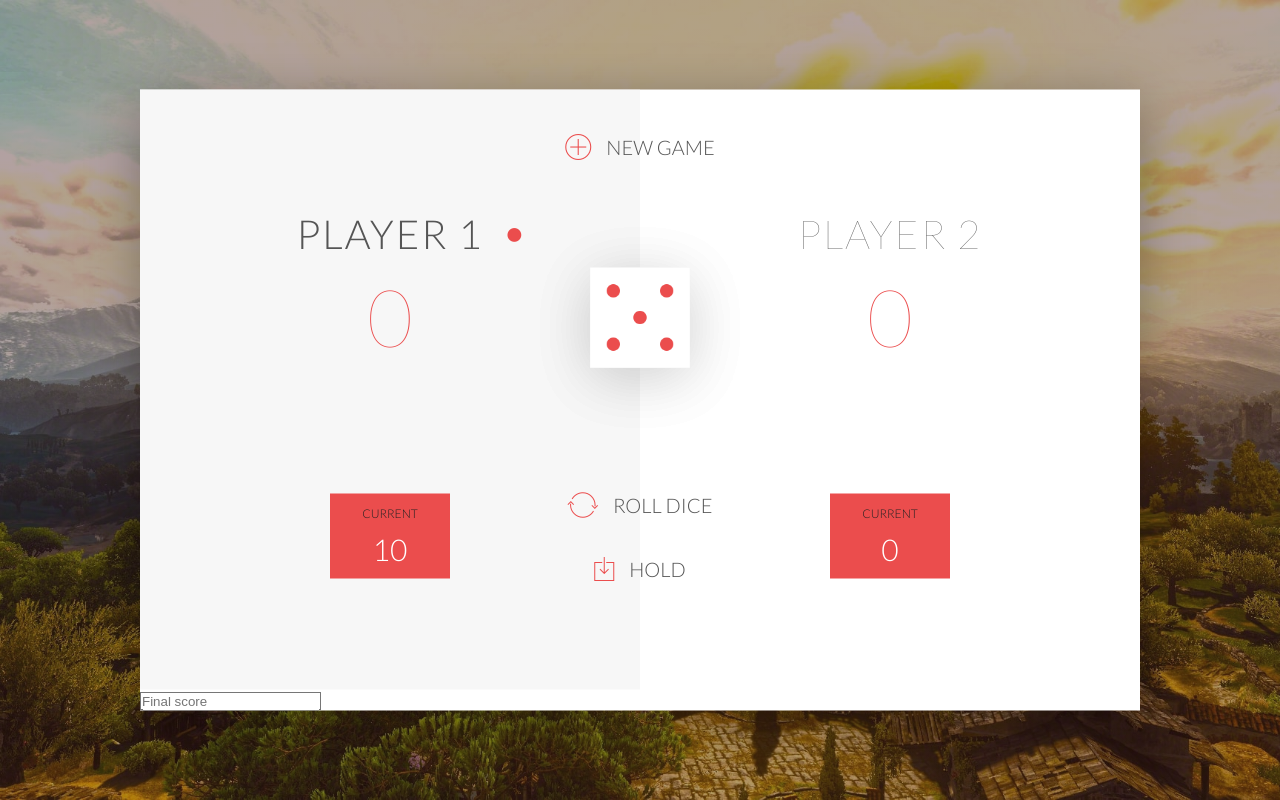
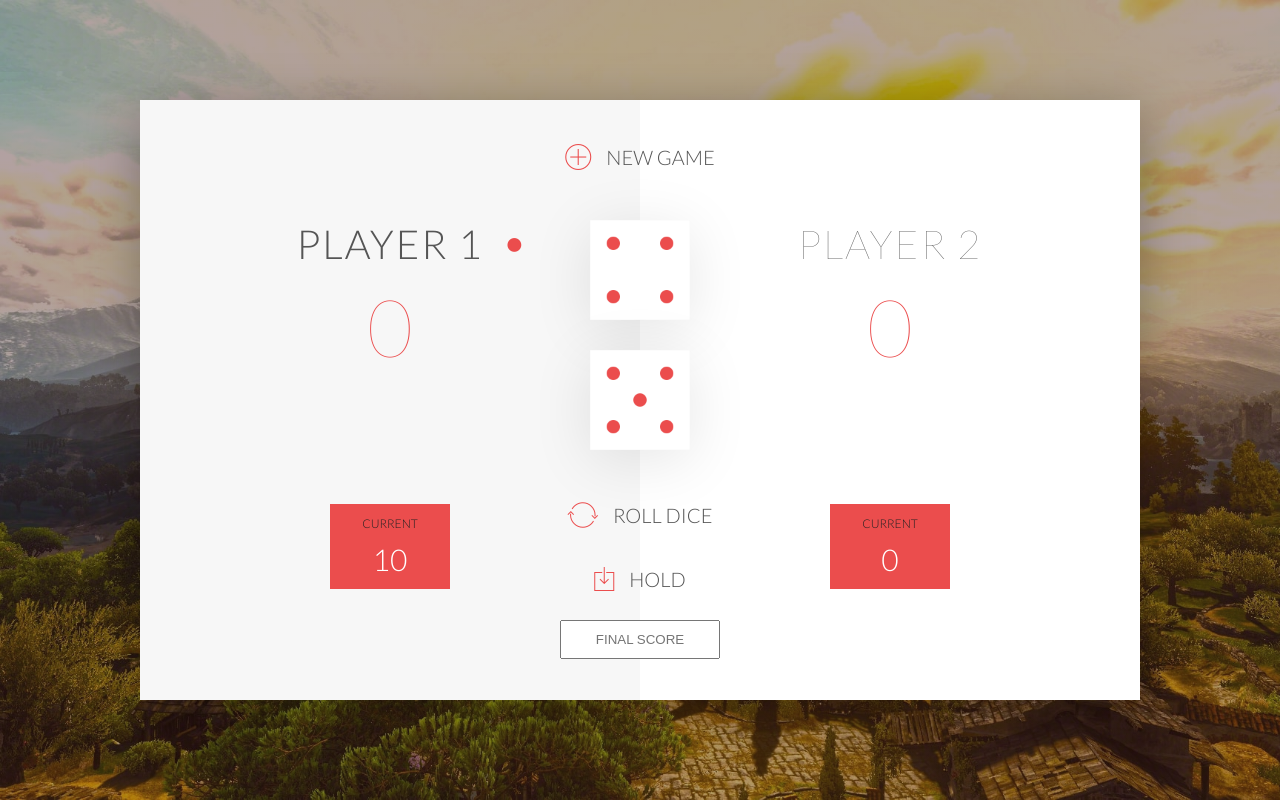
Before and after one commit to ArturGolon/Pig-Game, a plain HTML site: page index.html in a window 1280 px wide. Both pictures are taken after a click on the button "ROLL DICE". Drawn offline with nearby package versions, Linux system fonts and the light colour scheme.

Commit message:
Add new class

```diff
--- a/style.css
+++ b/style.css
@@ -8,6 +8,29 @@
     box-sizing: border-box;
 
 }
+.final-score{
+    position: absolute;
+    left: 50%;
+    transform: translateX(-50%);
+    top: 520px;
+    color: #555;
+    font-size: 'Lato';
+    text-align: center;
+    padding: 10px;
+    width: 160px;
+    text-transform: uppercase;
+}
+.final-score:focus{
+    outline: none;
+}
+
+#dice-1{
+    top: 120px;
+}
+#dice-2{
+    top: 250px;
+}
+
 
 .clearfix::after {
     content: "";
```
